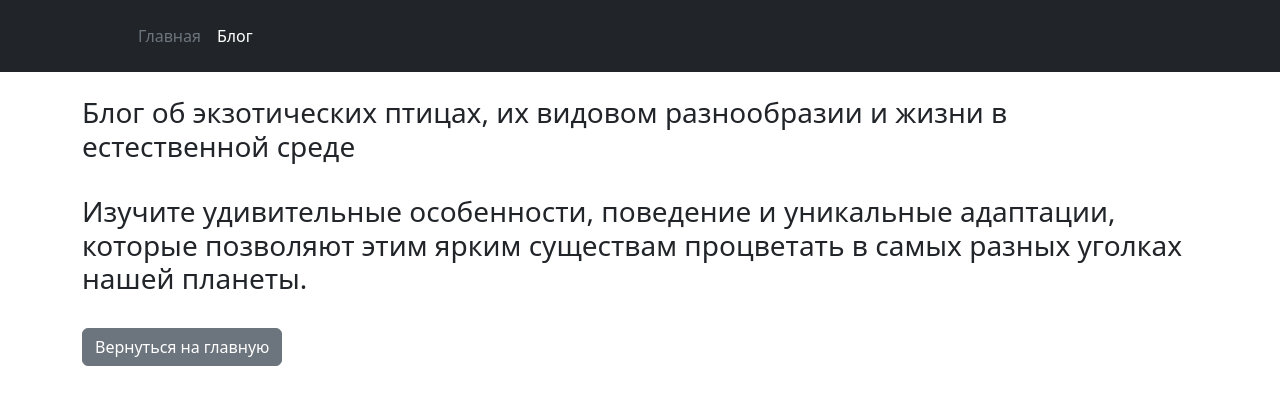
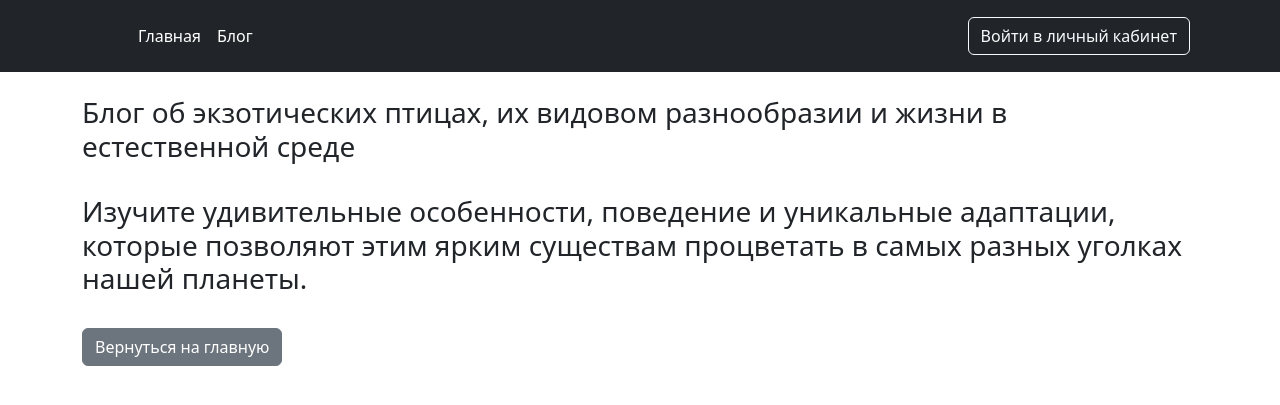
Before and after one commit to veroneoriginal/project_exotic_birds, a Flask app: page /blog in a window 1280 px wide. Shown: the top 405 px of the page. Run offline with Flask 3, Linux system fonts and the light colour scheme; data that the repository does not hold is empty; parts of the project's set-up code (start-up, migrations or seed data) failed here and were passed over; some libraries are stand-ins or nearby versions.

Commit message:
header site is done

```diff
--- a/main.py
+++ b/main.py
@@ -113,6 +113,7 @@ def login():
 def logout():
     # logout_user завершает текущую сессию пользователя, удаляя его аутентификационные данные из сеанса
     logout_user()
+    flash('Вы успешно вышли из системы.', 'success')
     return redirect(url_for('index'))
 
 
--- a/templates/base.html
+++ b/templates/base.html
@@ -21,10 +21,19 @@
             </a>
 
             <ul class="nav col-12 col-lg-auto me-lg-auto mb-2 justify-content-center mb-md-0">
-                <li><a href="/" class="nav-link px-2 text-secondary">Главная</a></li>
+                <li><a href="/" class="nav-link px-2 text-white">Главная</a></li>
                 <li><a href="/blog" class="nav-link px-2 text-white">Блог</a></li>
             </ul>
 
+            <!-- Блок аутентификации -->
+            <div class="text-end">
+                {% if current_user.is_authenticated %}
+                <span class="text-white me-2">Аккаунт, {{ current_user.username }}</span>
+                <a href="{{ url_for('logout') }}" class="btn btn-warning">Выйти</a>
+                {% else %}
+                <a href="{{ url_for('login') }}" class="btn btn-outline-light me-2">Войти в личный кабинет</a>
+                {% endif %}
+            </div>
         </div>
     </div>
 </header>
--- a/templates/personal_account.html
+++ b/templates/personal_account.html
@@ -35,9 +35,6 @@
     {% endfor %}
 </div>
 <br>
-<br>
-<br>
-<br>
 <a href="{{ url_for('logout') }}" class="btn btn-danger">Выйти из личного кабинета</a>
 <br>
 
```
